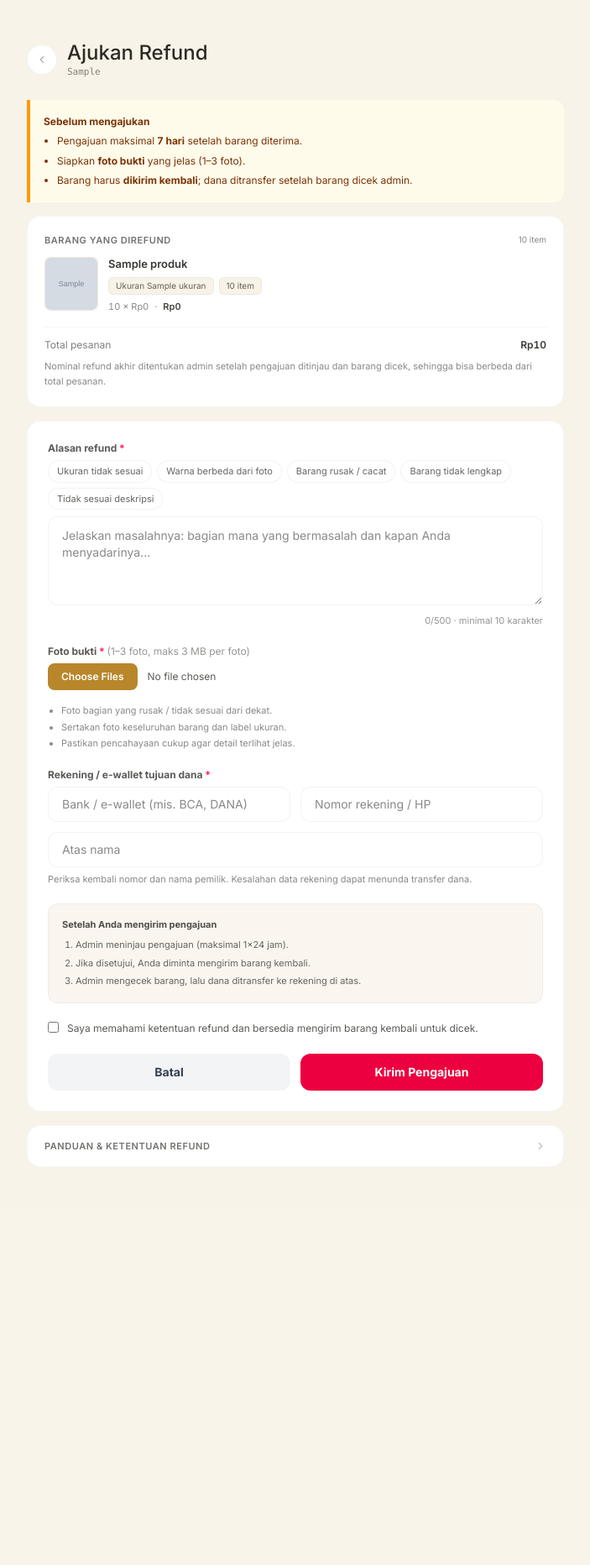
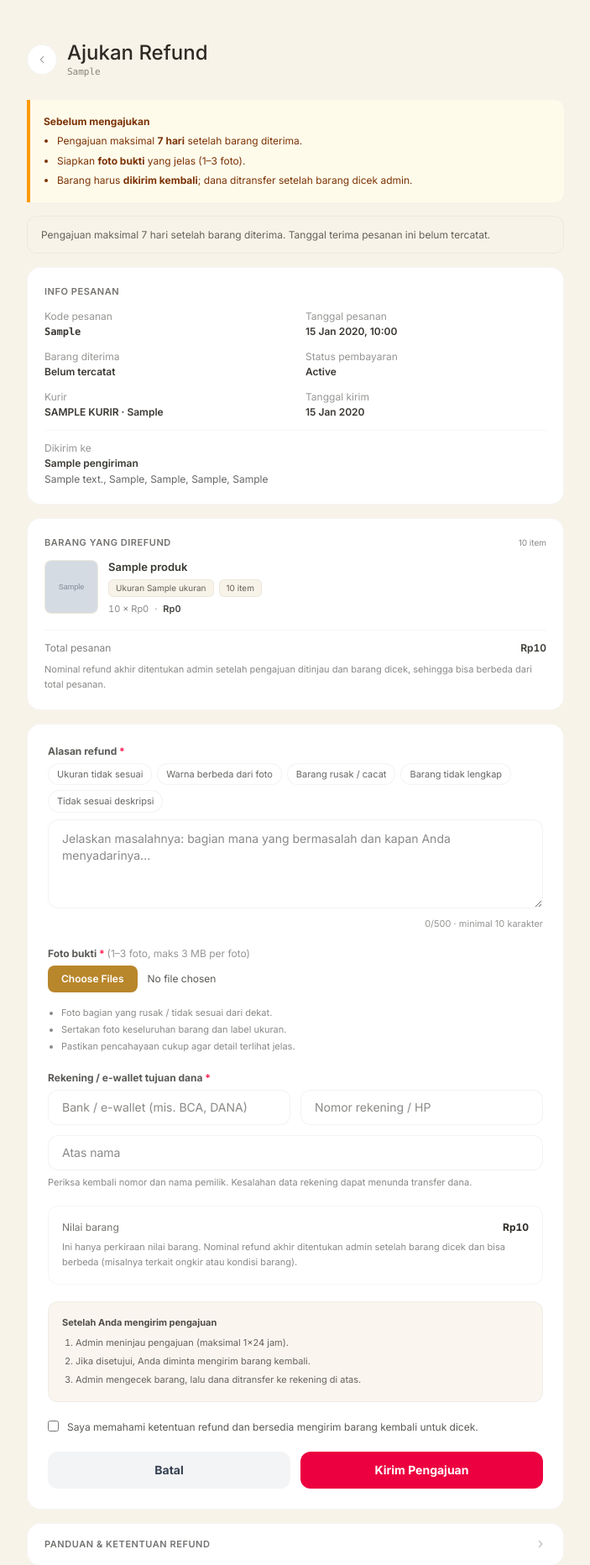
Before and after one commit to dhimasandreo67-bit/alnay, a Laravel app: template resources/views/customer/akun/refund-form.blade.php in a window 1280 px wide. Shown: the part 69-1933 px from the top of the page at 84% size, without its empty margins (288-991 px from the left). Before the commit the page ends 1458 px from the top, so only its background shows below. Run offline with Laravel 12, Linux system fonts and the light colour scheme; the template is opened without the code that fills it: most values are stand-ins (such as "Sample title", 1, 10 or a date in 2020); grey boxes marked "Sample" are stand-in pictures; style sheets or scripts are compiled from the project's sources.

Commit message:
improve information about refund

```diff
--- a/resources/views/customer/akun/refund-form.blade.php
+++ b/resources/views/customer/akun/refund-form.blade.php
@@ -15,6 +15,19 @@
     $banyak = $transaksi->detail->count();
     $subtotalBarang = $transaksi->detail->sum(fn ($d) => (int) $d->jumlah * (int) $d->harga_satuan);
     $selisih = (int) $transaksi->total - $subtotalBarang;
+    $pengiriman = $transaksi->pengiriman;
+    $tglTerima = $pengiriman?->tanggal_diterima;
+    $ongkir = (int) ($pengiriman?->biaya_kirim ?? 0);
+    $lain = $selisih - $ongkir; // biaya lain / potongan (voucher, dll.)
+    $infoKirim = collect([
+        'Kurir'         => $pengiriman ? collect([$pengiriman->kurir ? strtoupper($pengiriman->kurir) : null, $pengiriman->layanan_ongkir])->filter()->implode(' · ') : null,
+        'No. resi'      => $pengiriman?->no_resi,
+        'Tanggal kirim' => $pengiriman?->tanggal_kirim?->format('d M Y'),
+    ])->filter();
+    $alamatKirim = $pengiriman ? collect([
+        $pengiriman->alamat_tujuan, $pengiriman->kecamatan_tujuan, $pengiriman->kota_tujuan,
+        $pengiriman->provinsi_tujuan, $pengiriman->kode_pos_tujuan,
+    ])->filter()->implode(', ') : '';
 @endphp
 
 <div class="bg-cream min-h-screen py-8 md:py-12">
@@ -47,6 +60,45 @@
             </ul>
         </div>
 
+        {{-- Batas waktu pengajuan --}}
+        <div class="mb-4">@include('customer.akun._refund-batas', ['t' => $transaksi])</div>
+
+        {{-- Info pesanan --}}
+        <div class="bg-panel border border-line/40 rounded-2xl p-5 mb-4">
+            <h2 class="text-[11px] font-semibold uppercase tracking-wider text-ink/60 mb-3">Info pesanan</h2>
+            <dl class="grid grid-cols-2 gap-x-6 gap-y-3 text-[12px]">
+                <div>
+                    <dt class="text-ink/45">Kode pesanan</dt>
+                    <dd class="font-semibold text-ink/85 font-mono">{{ $transaksi->kode_transaksi }}</dd>
+                </div>
+                <div>
+                    <dt class="text-ink/45">Tanggal pesanan</dt>
+                    <dd class="font-semibold text-ink/85">{{ $transaksi->created_at?->format('d M Y, H:i') }}</dd>
+                </div>
+                <div>
+                    <dt class="text-ink/45">Barang diterima</dt>
+                    <dd class="font-semibold text-ink/85">{{ $tglTerima instanceof \Carbon\CarbonInterface ? $tglTerima->format('d M Y') : 'Belum tercatat' }}</dd>
+                </div>
+                <div>
+                    <dt class="text-ink/45">Status pembayaran</dt>
+                    <dd class="font-semibold text-ink/85">{{ ucfirst(str_replace('_', ' ', (string) ($transaksi->status_pembayaran ?? '-'))) }}</dd>
+                </div>
+                @foreach ($infoKirim as $label => $nilai)
+                    <div>
+                        <dt class="text-ink/45">{{ $label }}</dt>
+                        <dd class="font-semibold text-ink/85">{{ $nilai }}</dd>
+                    </div>
+                @endforeach
+            </dl>
+            @if ($alamatKirim !== '')
+                <div class="mt-3 pt-3 border-t border-line/30 text-[12px]">
+                    <p class="text-ink/45">Dikirim ke</p>
+                    <p class="font-semibold text-ink/85">{{ $pengiriman->nama_penerima ?: '' }}</p>
+                    <p class="text-ink/65 leading-relaxed">{{ $alamatKirim }}</p>
+                </div>
+            @endif
+        </div>
+
         {{-- Ringkasan produk --}}
         <div class="bg-panel border border-line/40 rounded-2xl p-5 mb-4">
             <div class="flex items-center justify-between mb-3">
@@ -69,10 +121,16 @@
                         <dd class="text-ink/80 tabular-nums">Rp{{ number_format($subtotalBarang, 0, ',', '.') }}</dd>
                     </div>
                 @endif
-                @if ($selisih !== 0)
+                @if ($ongkir > 0)
                     <div class="flex items-center justify-between">
-                        <dt class="text-ink/55">Ongkir / biaya lain</dt>
-                        <dd class="text-ink/80 tabular-nums">{{ $selisih < 0 ? '−' : '' }}Rp{{ number_format(abs($selisih), 0, ',', '.') }}</dd>
+                        <dt class="text-ink/55">Ongkos kirim</dt>
+                        <dd class="text-ink/80 tabular-nums">Rp{{ number_format($ongkir, 0, ',', '.') }}</dd>
+                    </div>
+                @endif
+                @if ($lain !== 0)
+                    <div class="flex items-center justify-between">
+                        <dt class="text-ink/55">{{ $lain < 0 ? 'Potongan / diskon' : 'Biaya lain' }}</dt>
+                        <dd class="text-ink/80 tabular-nums">{{ $lain < 0 ? '−' : '' }}Rp{{ number_format(abs($lain), 0, ',', '.') }}</dd>
                     </div>
                 @endif
                 <div class="flex items-center justify-between">
@@ -107,7 +165,7 @@
                                     . ' ×' . $d->jumlah;
                             @endphp
                             <label class="flex items-start gap-2.5 px-3 py-2.5 rounded-xl border border-line/50 bg-white text-[12px] text-ink/75 cursor-pointer hover:border-gold/60 transition-colors">
-                                <input type="checkbox" value="{{ $labelProduk }}" class="mt-0.5 rounded border-line/60 text-gold focus:ring-gold">
+                                <input type="checkbox" value="{{ $labelProduk }}" data-subtotal="{{ (int) $d->jumlah * (int) $d->harga_satuan }}" class="mt-0.5 rounded border-line/60 text-gold focus:ring-gold">
                                 <span class="flex-1 min-w-0">{{ $labelProduk }}</span>
                                 <span class="shrink-0 tabular-nums text-ink/50">Rp{{ number_format((int) $d->jumlah * (int) $d->harga_satuan, 0, ',', '.') }}</span>
                             </label>
@@ -162,6 +220,20 @@
                            class="sm:col-span-2 px-4 py-2.5 border border-line/50 rounded-xl text-sm bg-white focus:outline-none focus:border-gold">
                 </div>
                 <p class="mt-1.5 text-[11px] text-ink/50">Periksa kembali nomor dan nama pemilik. Kesalahan data rekening dapat menunda transfer dana.</p>
+            </div>
+
+            {{-- Estimasi nilai barang --}}
+            <div class="rounded-xl border border-line/40 bg-white p-4 text-[12px]">
+                <div class="flex items-center justify-between gap-3">
+                    <span class="text-ink/60">{{ $banyak > 1 ? 'Nilai barang yang dipilih' : 'Nilai barang' }}</span>
+                    <span id="estimasi-nilai" class="font-bold text-ink/90 tabular-nums" data-semua="{{ $subtotalBarang }}">
+                        Rp{{ number_format($banyak > 1 ? 0 : $subtotalBarang, 0, ',', '.') }}
+                    </span>
+                </div>
+                <p class="mt-1.5 text-[11px] text-ink/50 leading-relaxed">
+                    Ini hanya perkiraan nilai barang. Nominal refund akhir ditentukan admin setelah barang dicek
+                    dan bisa berbeda (misalnya terkait ongkir atau kondisi barang).
+                </p>
             </div>
 
             {{-- Alur setelah pengajuan --}}
@@ -241,6 +313,19 @@
             alasan.value = awal + isi;
         });
 
+        // Estimasi nilai barang yang dipilih
+        const estimasi = document.getElementById('estimasi-nilai');
+        const rupiah = n => 'Rp' + Math.round(n).toLocaleString('id-ID');
+        if (pilih && estimasi) {
+            const hitungEstimasi = () => {
+                const total = [...pilih.querySelectorAll('input:checked')]
+                    .reduce((a, i) => a + Number(i.dataset.subtotal || 0), 0);
+                estimasi.textContent = rupiah(total);
+            };
+            pilih.addEventListener('change', hitungEstimasi);
+            hitungEstimasi();
+        }
+
         const input = document.getElementById('bukti-foto');
         const info = document.getElementById('bukti-info');
         const preview = document.getElementById('bukti-preview');
```
